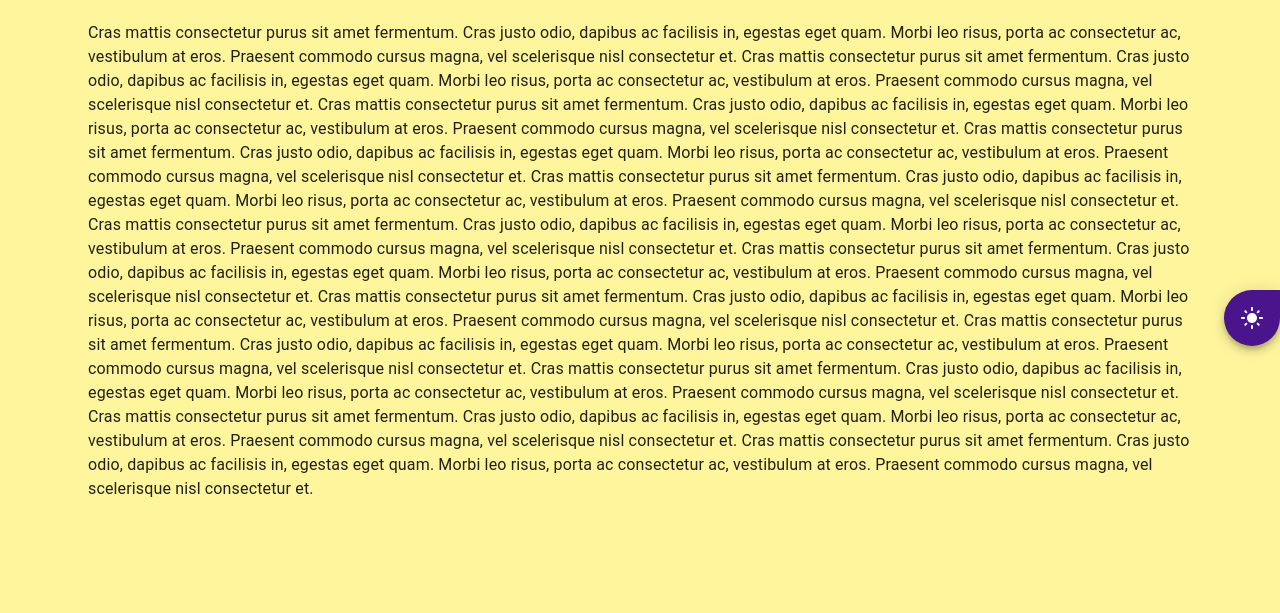
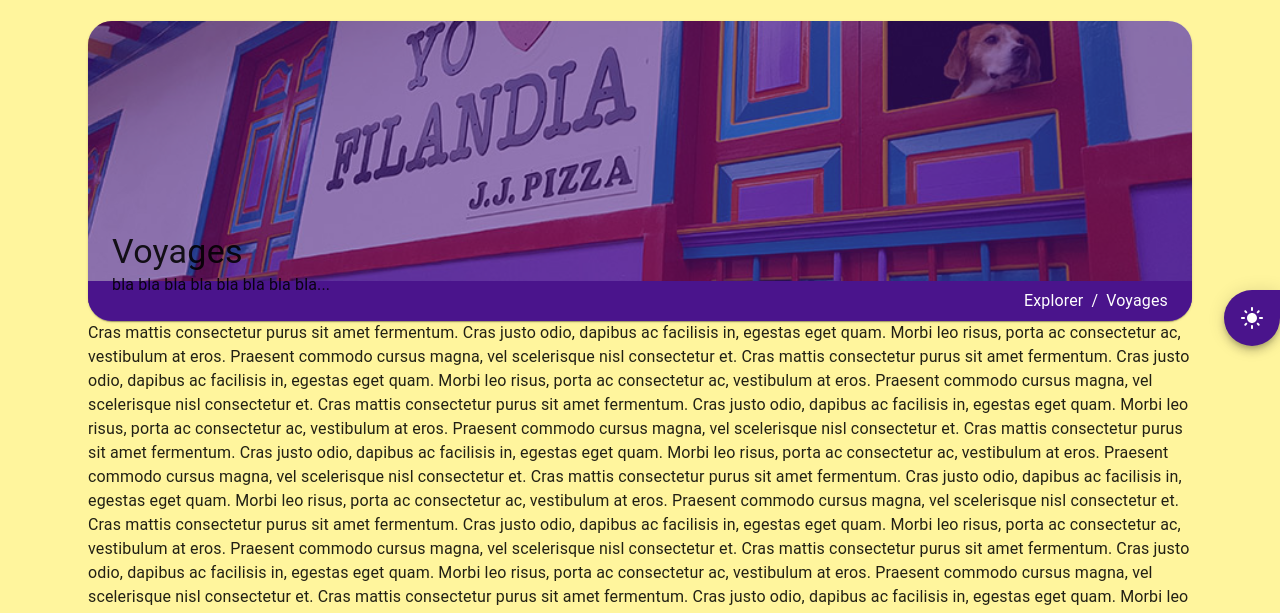
Before and after one commit to valantynrocher/blogging-portfolio, a Gatsby site in the folder frontend/: page / in a window 1280 px wide. Shown: the part 110-723 px from the top of the page. Built offline with nearby package versions, Linux system fonts and the light colour scheme; Gatsby itself is replaced by a stand-in of ours.

Commit message:
wip posts page layout

```diff
--- a/frontend/src/layout/MainLayout/styles.ts
+++ b/frontend/src/layout/MainLayout/styles.ts
@@ -26,6 +26,7 @@
     position: "fixed",
     top: "50%",
     right: 0,
+    zIndex: 100,
     [`& .${classes.fab}`]: {
       borderTopRightRadius: 0,
     },
--- a/frontend/src/pages/index.tsx
+++ b/frontend/src/pages/index.tsx
@@ -1,14 +1,103 @@
-import Button from "@mui/material/Button"
-import React, { useContext } from "react"
+import Breadcrumbs from "@mui/material/Breadcrumbs"
+import Paper from "@mui/material/Paper"
+import styled from "@mui/material/styles/styled"
+import Typography from "@mui/material/Typography"
+import { alpha } from "@mui/system"
+import React from "react"
 import Seo from "../components/Seo"
-import LayoutContext from "../layout/Context/LayoutContext"
+
+interface PostsPageHeroProps {}
+
+const PREFIX = "PostsPageHero"
+
+export const classes = {
+  image: `${PREFIX}-image`,
+  imageContainer: `${PREFIX}-imageContainer`,
+  textContainer: `${PREFIX}-textContainer`,
+  breadcrumbsContainer: `${PREFIX}-breadcrumbsContainer`,
+  breadcrumbsNav: `${PREFIX}-breadcrumbsNav`,
+}
+
+export const StyledPaper = styled(Paper)(({ theme }) => ({
+  position: "relative",
+  overflow: "hidden",
+  height: 300,
+  [`& .${classes.image}`]: {
+    zIndex: 8,
+    width: "100%",
+    height: "100%",
+    objectFit: "cover",
+    position: "absolute",
+  },
+  [`& .${classes.imageContainer}`]: {
+    "&:before": {
+      top: 0,
+      zIndex: 9,
+      width: "100%",
+      content: "''",
+      height: "100%",
+      position: "absolute",
+      // backdropFilter: blur(3px),
+      backgroundColor: alpha(theme.palette.primary.main, 0.5),
+    },
+    [`& .${classes.textContainer}`]: {
+      position: "absolute",
+      zIndex: 99,
+      marginTop: theme.spacing(5),
+      right: "auto",
+      left: theme.spacing(3),
+      bottom: theme.spacing(3),
+    },
+  },
+  [`& .${classes.breadcrumbsContainer}`]: {
+    position: "absolute",
+    zIndex: 9,
+    bottom: 0,
+    width: "100%",
+    display: "flex",
+    justifyContent: "flex-end",
+    height: 40,
+    backgroundColor: theme.palette.primary.main,
+    paddingRight: theme.spacing(3),
+    [`& .${classes.breadcrumbsNav}`]: {
+      display: "flex",
+      alignItems: "center",
+      color: theme.palette.secondary.contrastText,
+    },
+  },
+}))
+
+const PostsPageHero = (props: PostsPageHeroProps) => {
+  return (
+    <StyledPaper>
+      <div className={classes.imageContainer}>
+        <div className={classes.textContainer}>
+          <Typography variant="h4">Voyages</Typography>
+          <Typography variant="body1">
+            bla bla bla bla bla bla bla bla...
+          </Typography>
+        </div>
+        <img
+          className={classes.image}
+          src="/images/image1.jpg"
+          alt="posts page hero"
+        />
+      </div>
+      <div className={classes.breadcrumbsContainer}>
+        <Breadcrumbs className={classes.breadcrumbsNav} aria-label="breadcrumb">
+          <Typography color="inherit">Explorer</Typography>
+          <Typography color="inherit">Voyages</Typography>
+        </Breadcrumbs>
+      </div>
+    </StyledPaper>
+  )
+}
 
 const IndexPage = () => {
-  const { mode, toggleMode } = useContext(LayoutContext)
-
   return (
     <React.Fragment>
       <Seo title="" />
+      <PostsPageHero />
       {[...new Array(12)]
         .map(
           () => `Cras mattis consectetur purus sit amet fermentum.
```
Also changed, not shown: frontend/static/images/image1.jpg (added).
